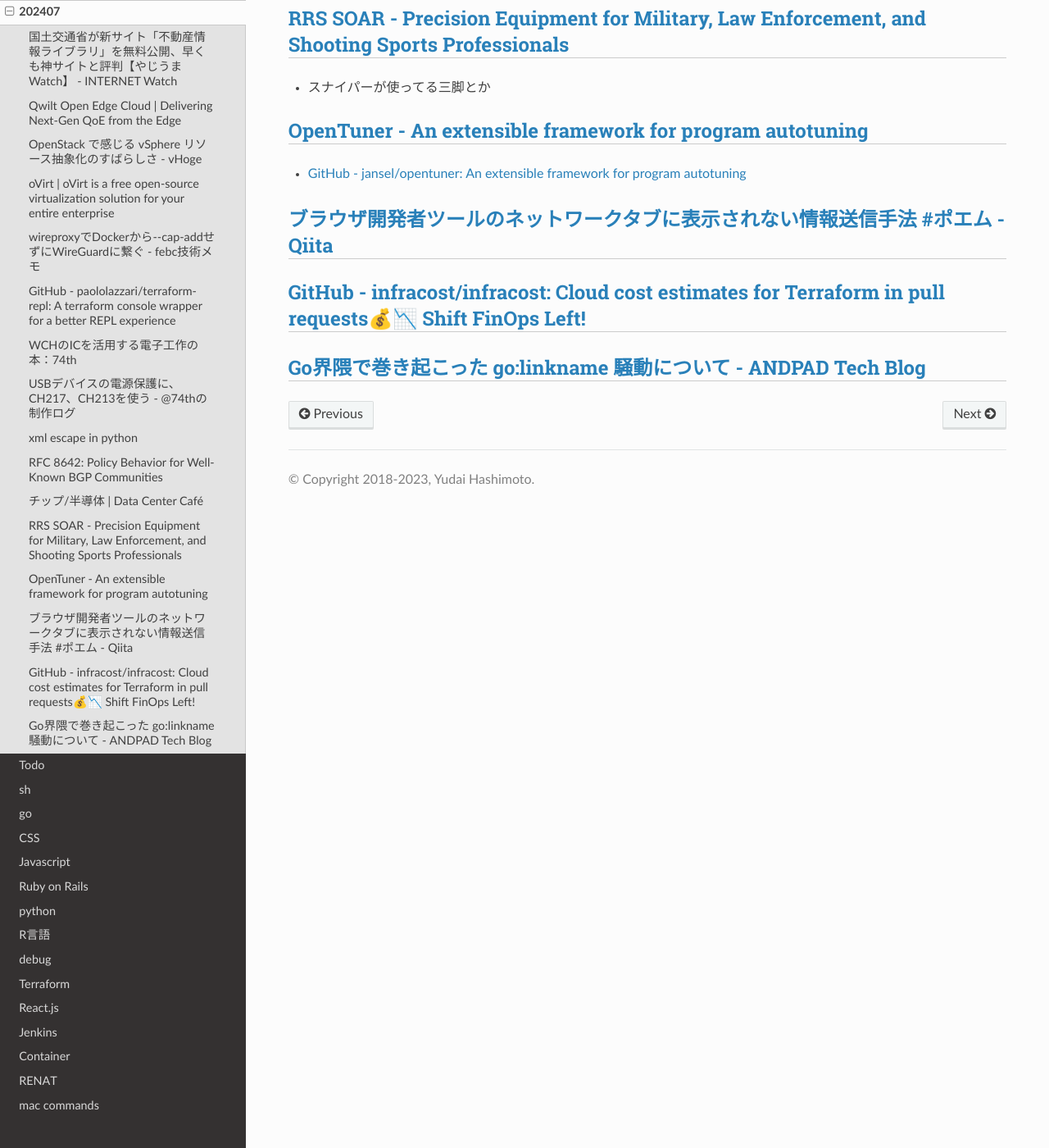
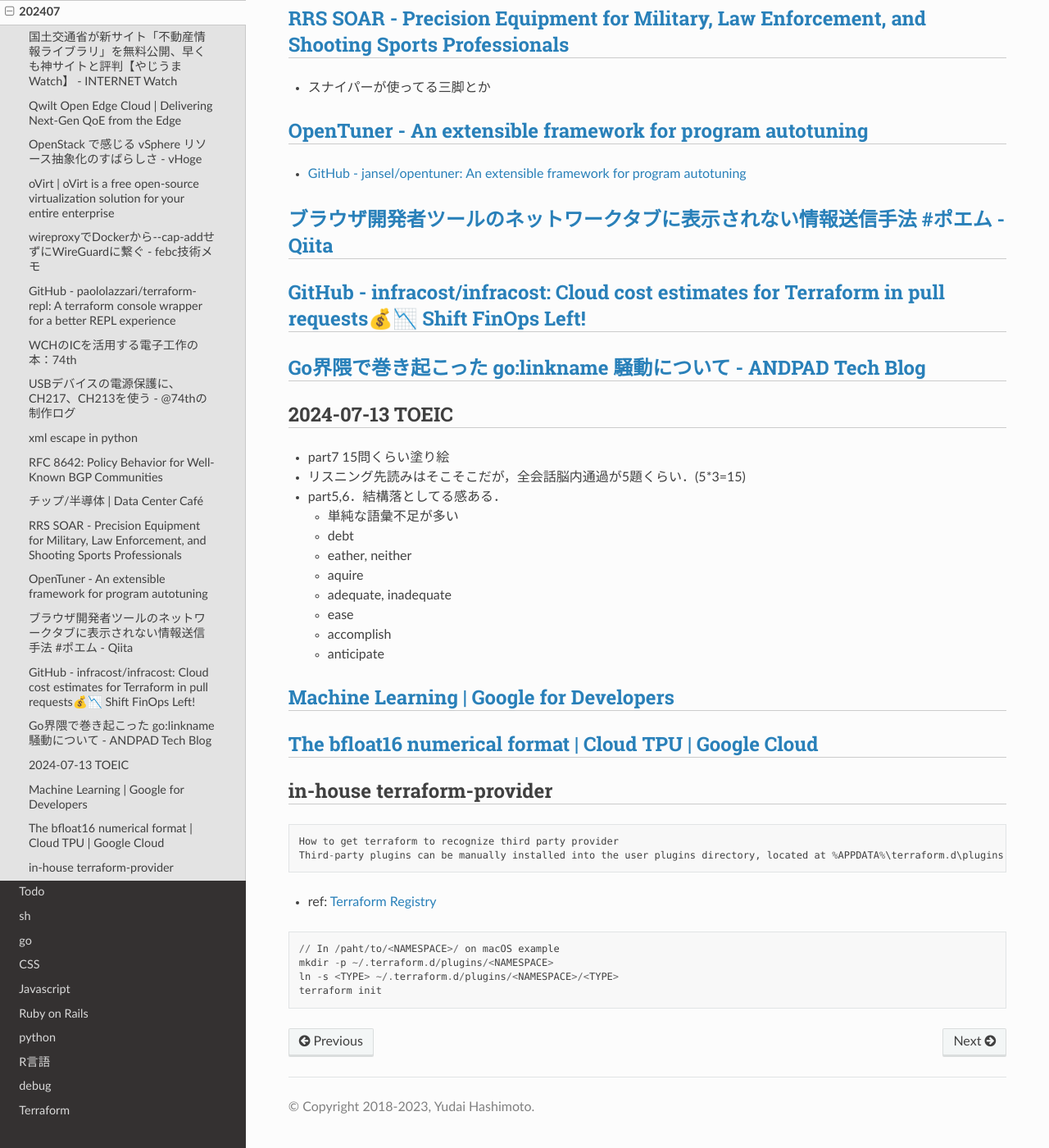
Before and after one commit to jp7fkf/JP7FKF-Warehouse, a Sphinx documentation site: the page built from source/dialy/202407.md, in a window 1280 px wide and 1400 px high, scrolled down 1020 px. Shown: the whole window at 82% size. Built offline with Sphinx 7.4.7 and the Read the Docs theme 2.0.0, drawn with Linux system fonts in a browser that asks for light colours.

Commit message:
2024-07-24 21:39:06 JST

````diff
--- a/source/dialy/202407.md
+++ b/source/dialy/202407.md
@@ -36,3 +36,33 @@
 ## [GitHub - infracost/infracost: Cloud cost estimates for Terraform in pull requests💰📉 Shift FinOps Left!](https://github.com/infracost/infracost)
 
 ## [Go界隈で巻き起こった go:linkname 騒動について - ANDPAD Tech Blog](https://tech.andpad.co.jp/entry/2024/06/20/140000)
+
+## 2024-07-13 TOEIC
+- part7 15問くらい塗り絵
+- リスニング先読みはそこそこだが，全会話脳内通過が5題くらい．(5\*3=15)
+- part5,6．結構落としてる感ある．
+  - 単純な語彙不足が多い
+  - debt
+  - eather, neither
+  - aquire
+  - adequate, inadequate
+  - ease
+  - accomplish
+  - anticipate
+
+## [Machine Learning | Google for Developers](https://developers.google.com/machine-learning)
+
+## [The bfloat16 numerical format | Cloud TPU | Google Cloud](https://cloud.google.com/tpu/docs/bfloat16)
+
+## in-house terraform-provider
+```
+How to get terraform to recognize third party provider
+Third-party plugins can be manually installed into the user plugins directory, located at %APPDATA%\terraform.d\plugins on Windows and ~/.terraform.d/plugins on other systems. Plugins come with executables that have to be placed in the plugin directory.
+```
+- ref: [Terraform Registry](https://registry.terraform.io/providers/wearespindle/proxmox/latest/docs/guides/installation)
+```
+// In /paht/to/<NAMESPACE>/ on macOS example
+mkdir -p ~/.terraform.d/plugins/<NAMESPACE>
+ln -s <TYPE> ~/.terraform.d/plugins/<NAMESPACE>/<TYPE>
+terraform init
+```
````
